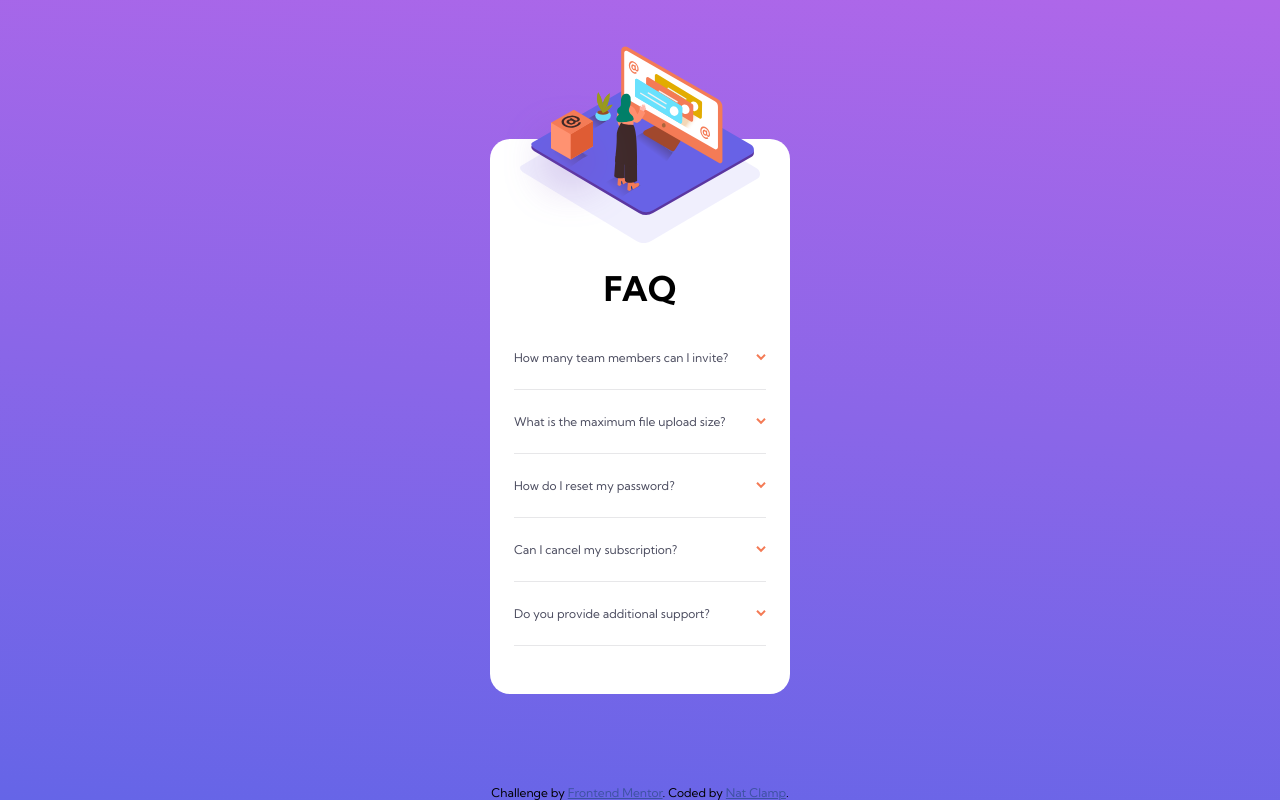
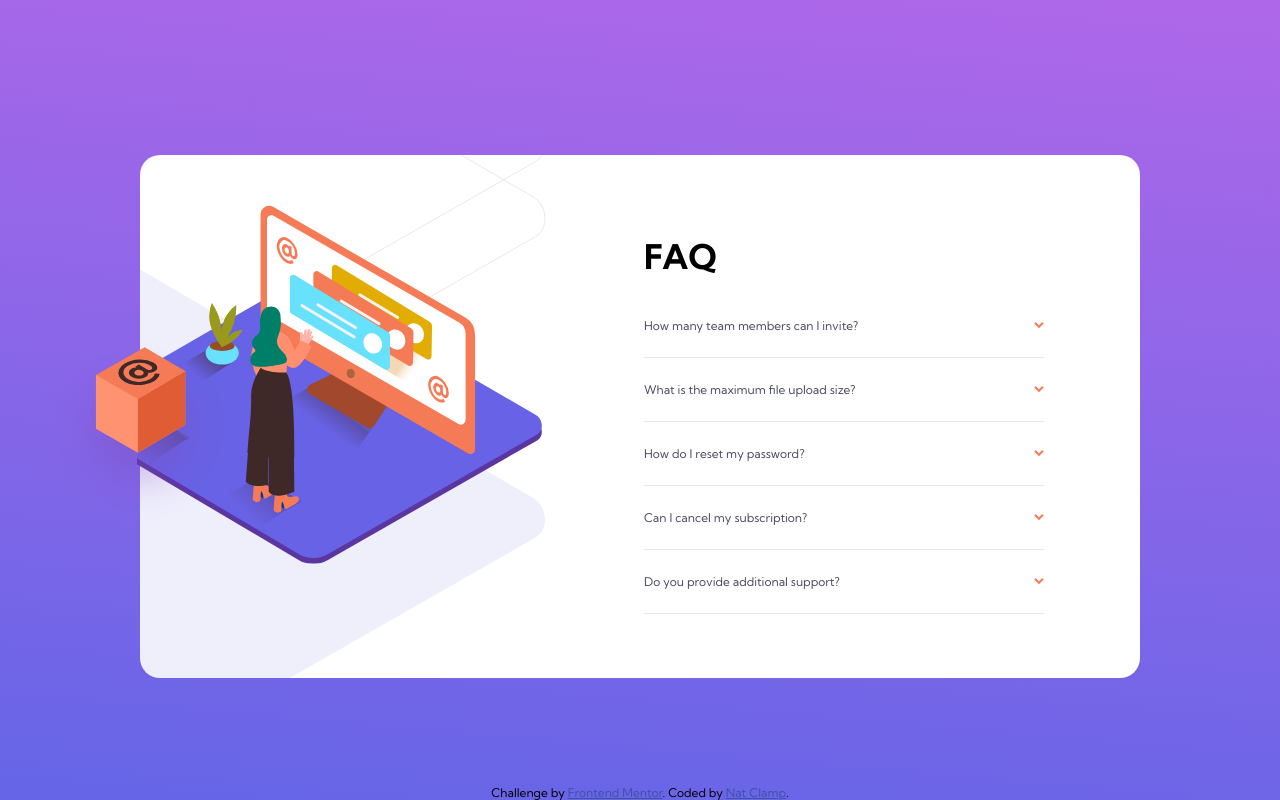
Before and after one commit to NatClamp/frontend-mentor-faq-accordian, a website: page index.html in a window 1280 px wide. Drawn offline with Linux system fonts and the light colour scheme.

Commit message:
add desktop responsiveness

```diff
--- a/index.html
+++ b/index.html
@@ -17,12 +17,10 @@
         <div class="img-container">
           <img class="main-img--mobile" src="images/illustration-woman-online-mobile.svg" alt="">
         </div>
-        <!-- <div class="img-container">
-          <img class="" src="images/illustration-box-desktop.svg" alt="">
-        </div> -->
-        <!-- <div class="img-container">
+        <div class="img-container">
+          <img class="box-img--desktop" src="images/illustration-box-desktop.svg" alt="">
           <img class="main-img--desktop" src="images/illustration-woman-online-desktop.svg" alt="">
-        </div> -->
+        </div>
       </section>
       <section class="card__right">
         <h1>FAQ</h1>
--- a/scss/index.scss
+++ b/scss/index.scss
@@ -16,6 +16,9 @@ body {
     max-width: $Mobile;
     display: flex;
     justify-content: center;
+    @media only screen and (min-width: 700px) {
+        max-width: $Desktop;
+    }
 }
 
 .card {
@@ -25,15 +28,35 @@ body {
     background-image: url('../images/bg-pattern-mobile.svg');
     background-position: top;
     background-repeat: no-repeat;
-    padding: 2rem 1.5rem 3rem 1.5rem;
     border-radius: 20px;
     display: flex;
     flex-direction: column;
+    @media only screen and (min-width: 700px) {
+        max-width: 1000px;
+        flex-direction: row;
+        justify-content: space-between;
+        padding: 0;
+        background-image: none;
+    }
+}
+
+.card__left {
+    // width: 100%;
+    height: 100%;
+    @media only screen and (min-width: 700px) {
+        background-image: url('../images/bg-pattern-desktop.svg');
+        background-repeat: no-repeat;
+        background-position: -560px -310px;
+    }
 }
 
 .img-container {
     position: relative;
     width: 100%;
+    @media only screen and (min-width: 700px) {
+        margin-top: 50px;
+        left: -70px;
+    }
 }
 
 .main-img--mobile {
@@ -41,24 +64,62 @@ body {
     position: absolute;
     max-width: 250px;
     margin: 0 auto;
-    top: -125px;
-    left: -10px;
+    top: -100px;
+    left: 10px;
+    @media only screen and (min-width: 700px) {
+        display: none;
+    }
 }
 
+.main-img--desktop {
+    max-width: 500px;
+    display: block;
+    top: 300px;
+    clip-path: inset(0px 0px 0px 67px);
+    @media only screen and (max-width: 700px) {
+        display: none;
+    }
+}
+
+.box-img--desktop {
+    position: absolute;
+    z-index: 3;
+    top: 140px;
+    left: -25px;
+    @media only screen and (max-width: 700px) {
+        display: none;
+    }
+}
+
+
 .card__right {
-    margin-top: 2rem;
+    margin: 2rem;
+
+    @media only screen and (min-width: 700px) {
+        width: 100%;
+        margin-bottom: 4rem;
+        margin-top: 3rem;
+    }
 
     h1 {
-        margin-top: 1rem;
+        margin-top: 3rem;
         padding: 3rem 0 1rem 0;
         text-align: center;
         font-weight: $bold-weight;
         font-size: 34px;
+        @media only screen and (min-width: 700px) {
+            padding-top: 1rem;
+            margin-top: 1rem;
+            text-align: left;
+        }
     }
 
     .accordian__section {
         padding: 0.5rem 0;
         border-bottom: $LightGrayishBlue 1px solid;
+        @media only screen and (min-width: 700px) {
+            max-width: 400px;
+        }
     }
 
     .question {
```
Also changed, not shown: css/index.css, 1 other file.
